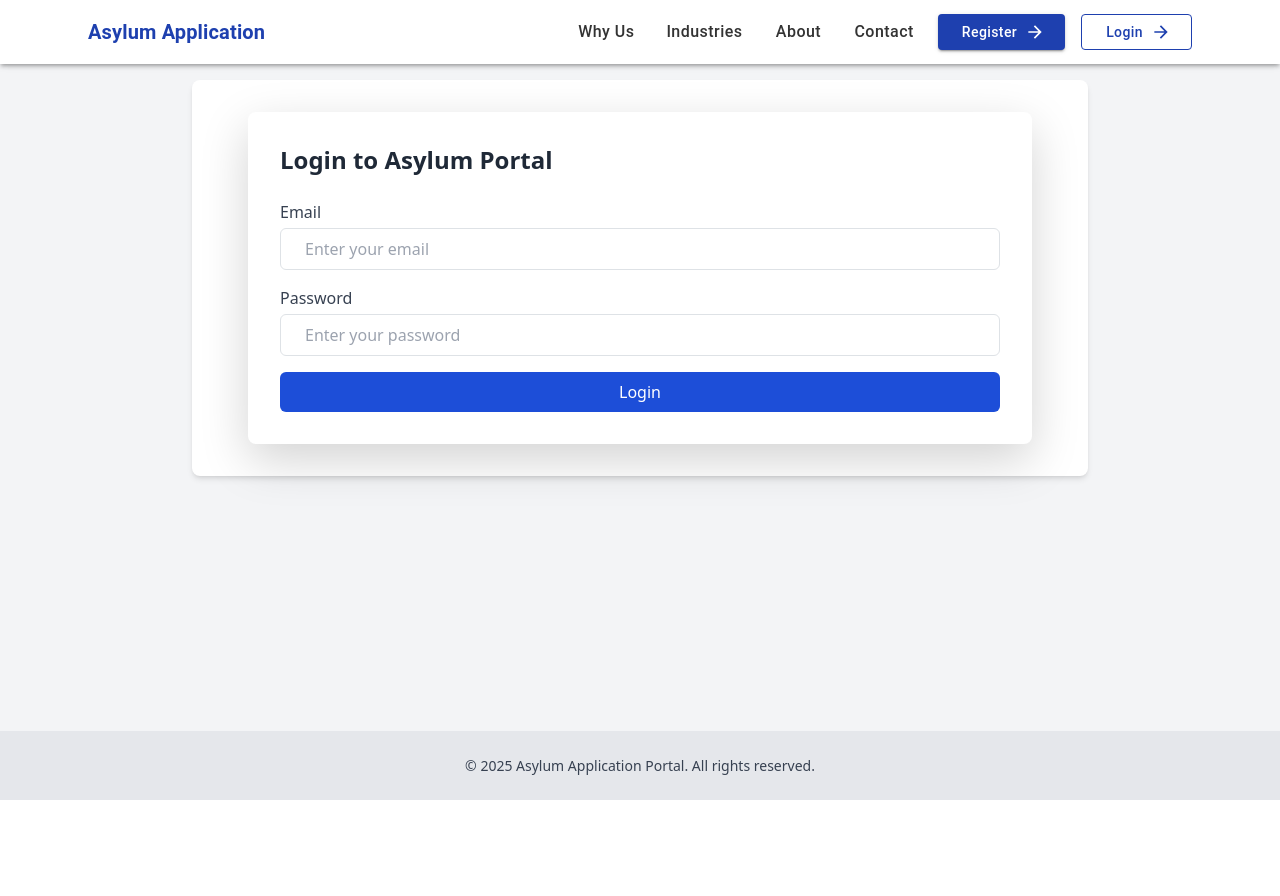
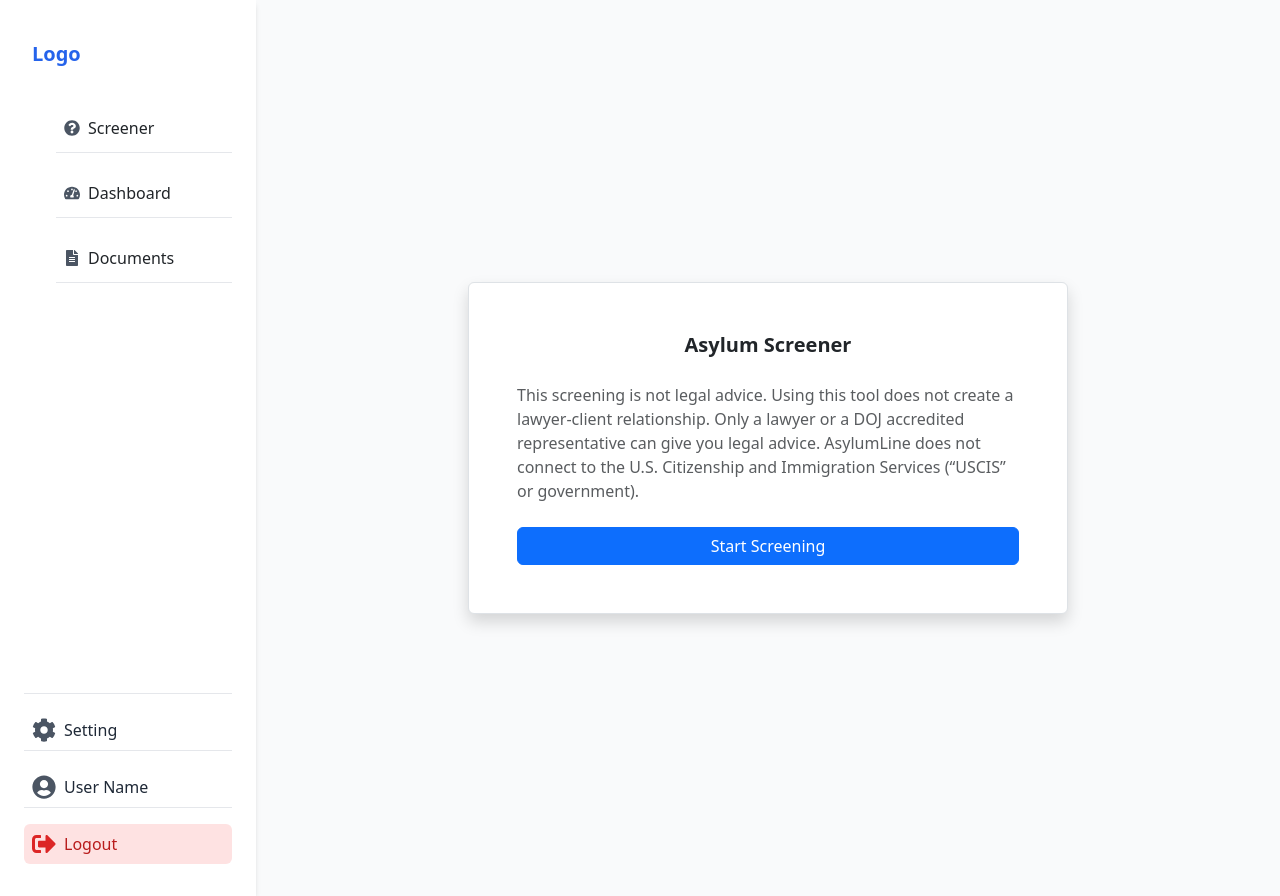
Before and after one commit to balar06/Asylum_FE, a React (Create React App) app: page /screener in a window 1280 px wide. Before the commit this address led to /login. Before the commit the page ends 800 px from the top, so only its background shows below. Built offline with nearby package versions, Linux system fonts and the light colour scheme; sample sign-in values are in the browser's storage.

Commit message:
screener function

```diff
--- a/package.json
+++ b/package.json
@@ -15,6 +15,7 @@
     "bootstrap": "^5.3.5",
     "downloadjs": "^1.4.7",
     "file-saver": "^2.0.5",
+    "framer-motion": "^12.10.0",
     "pdf-lib": "^1.17.1",
     "react": "^19.0.0",
     "react-dom": "^19.0.0",
--- a/src/App.js
+++ b/src/App.js
@@ -12,6 +12,7 @@
 import Register from './components/GuestLayout/Register';
 
 import Dashboard from './components/UserLayout/Dashboard';
+import Screener from './components/UserLayout/Screener';
 
 // Simulating authentication (Replace with actual logic)
 const isAuthenticated = () => {
@@ -37,18 +38,28 @@
           <Route path="/register" element={<Register />} />
         </Route>
 
-        {/* User Routes */}
+        {/* Authenticated Routes */}
         <Route
           path="/dashboard"
           element={
             <PrivateRoute>
-              <UserLayout />
+              <UserLayout>
+                <Dashboard />
+              </UserLayout>
             </PrivateRoute>
           }
-        >
-          <Route index element={<Dashboard />} />
-          {/* Add more user-specific routes here */}
-        </Route>
+        />
+
+        <Route
+          path="/screener"
+          element={
+            <PrivateRoute>
+              <UserLayout>
+                <Screener />
+              </UserLayout>
+            </PrivateRoute>
+          }
+        />
 
         {/* Redirect unknown routes to login */}
         <Route path="*" element={<Navigate to="/login" />} />
--- a/src/components/GuestLayout/Login.js
+++ b/src/components/GuestLayout/Login.js
@@ -1,5 +1,5 @@
 import React, { useState } from 'react';
-import { useNavigate } from 'react-router-dom';
+import { useNavigate, Link } from 'react-router-dom';
 import { FaSpinner } from 'react-icons/fa';
 import axios from 'axios';
 
@@ -40,7 +40,7 @@
       localStorage.setItem('userEmail', userEmail);
 
       console.log('Login successful:', response.data);
-      navigate('/dashboard');
+      navigate('/screener');
     } catch (err) {
       console.error('Login error:', err);
       setError('Invalid email or password');
@@ -97,6 +97,14 @@
           </button>
 
         </form>
+
+        <p className="mt-6 text-center text-sm text-gray-600">
+          New to Asylum App?{' '}
+          <Link to="/register" className="text-blue-600 hover:underline font-medium">
+            Register Here
+          </Link>
+        </p>
+
       </div>
     </div>
   );
--- /dev/null
+++ b/src/components/UserLayout/Screener.js
@@ -0,0 +1,189 @@
+import React, { useState } from 'react';
+import { useNavigate } from 'react-router-dom';
+
+const questions = [
+  {
+    id: 0,
+    type: 'info',
+    content: `This screening is not legal advice. Using this tool does not create a lawyer-client relationship. Only a lawyer or a DOJ accredited representative can give you legal advice. AsylumLine does not connect to the U.S. Citizenship and Immigration Services (“USCIS” or government).`,
+    buttonText: 'Start Screening',
+  },
+  {
+    id: 1,
+    type: 'yesno',
+    question: 'Are you currently in the U.S.?',
+    onNo: 'You NEED to be physically present in the U.S. to apply for asylum.',
+  },
+  {
+    id: 2,
+    type: 'yesno',
+    question: 'Are you a U.S. citizen?',
+    onYes: 'You are not eligible for asylum.',
+  },
+  {
+    id: 3,
+    type: 'yesno',
+    question: 'Do you fear persecution in your home country?',
+    onNo: 'You need to hold fear of persecution to apply for asylum.',
+  },
+  {
+    id: 4,
+    type: 'checkbox',
+    question: 'What kind of persecution do you fear?',
+    options: [
+      'Race',
+      'Religion',
+      'Nationality',
+      'Political opinion',
+      'Membership in a particular social group',
+      'Other',
+      'I am not sure',
+    ],
+  },
+  {
+    id: 5,
+    type: 'text',
+    question: 'Were you given an A-number?',
+    placeholder: 'Enter your A-number if known (optional)',
+  },
+];
+
+export default function Screener() {
+  const [step, setStep] = useState(0);
+  const [answers, setAnswers] = useState({});
+  const [error, setError] = useState('');
+  const navigate = useNavigate();
+  const current = questions[step];
+
+  const handleNext = (answer) => {
+    if (current.type === 'yesno') {
+      if (current.onYes && answer === 'Yes') {
+        setError(current.onYes);
+        return;
+      }
+      if (current.onNo && answer === 'No') {
+        setError(current.onNo);
+        return;
+      }
+    }
+
+    setError('');
+    setAnswers((prev) => ({ ...prev, [current.id]: answer }));
+    setStep((prev) => prev + 1);
+  };
+
+  const handleFinalSubmit = async (value) => {
+    try {
+      const updatedAnswers = { ...answers, [current.id]: value };
+      setAnswers(updatedAnswers);
+      localStorage.setItem('asylumEligible', 'true');
+      navigate('/dashboard');
+    } catch {
+      setError('Something went wrong. Please try again.');
+    }
+  };
+
+  const renderQuestion = () => {
+    if (current.type === 'info') {
+      return (
+        <>
+          <p className="text-muted mb-4">{current.content}</p>
+          <button onClick={() => setStep(step + 1)} className="btn btn-primary w-100">
+            {current.buttonText}
+          </button>
+        </>
+      );
+    }
+
+    if (current.type === 'yesno') {
+      return (
+        <>
+          <h5 className="mb-4">{current.question}</h5>
+          <div className="d-flex gap-3">
+            <button onClick={() => handleNext('Yes')} className="btn btn-success w-50">Yes</button>
+            <button onClick={() => handleNext('No')} className="btn btn-danger w-50">No</button>
+          </div>
+        </>
+      );
+    }
+
+    if (current.type === 'checkbox') {
+      return (
+        <form
+          onSubmit={(e) => {
+            e.preventDefault();
+            const selected = Array.from(e.target.elements)
+              .filter((el) => el.checked)
+              .map((el) => el.value);
+            if (selected.length === 0) {
+              setError('Please select at least one option.');
+            } else {
+              handleNext(selected);
+            }
+          }}
+        >
+          <h5 className="mb-3">{current.question}</h5>
+          <div className="mb-4">
+            {current.options.map((opt, i) => (
+              <div className="form-check" key={i}>
+                <input
+                  type="checkbox"
+                  id={`opt-${i}`}
+                  className="form-check-input"
+                  value={opt}
+                  name="persecution"
+                />
+                <label htmlFor={`opt-${i}`} className="form-check-label">
+                  {opt}
+                </label>
+              </div>
+            ))}
+          </div>
+          <button type="submit" className="btn btn-primary w-100">Next</button>
+        </form>
+      );
+    }
+
+    if (current.type === 'text') {
+      return (
+        <form
+          onSubmit={(e) => {
+            e.preventDefault();
+            const val = e.target.elements[0].value;
+            handleFinalSubmit(val);
+          }}
+        >
+          <h5 className="mb-3">{current.question}</h5>
+          <input
+            type="text"
+            className="form-control mb-3"
+            placeholder={current.placeholder}
+          />
+          <button type="submit" className="btn btn-primary w-100">Submit</button>
+        </form>
+      );
+    }
+
+    return null;
+  };
+
+  return (
+    <div className="w-100 h-screen d-flex justify-content-center align-items-center p-4">
+      <div className="bg-white border shadow rounded p-5 w-100" style={{ maxWidth: '600px' }}>
+        <h4 className="text-center mb-4 text-xl font-semibold">Asylum Screener</h4>
+        {renderQuestion()}
+
+        {error && (
+          <div className="alert alert-warning mt-4">
+            {error}
+            <div className="mt-3 text-center">
+              <button className="btn btn-outline-secondary btn-sm" onClick={() => navigate('/')}>
+                Return to Home
+              </button>
+            </div>
+          </div>
+        )}
+      </div>
+    </div>
+  );
+}
--- a/src/components/UserLayout/UserLayout.js
+++ b/src/components/UserLayout/UserLayout.js
@@ -1,9 +1,9 @@
 import React from 'react';
 import { Outlet, useNavigate } from 'react-router-dom';
-import { FaTachometerAlt, FaUserCircle, FaCog, FaFileAlt, FaSignOutAlt } from 'react-icons/fa';
+import {FaQuestionCircle , FaTachometerAlt, FaUserCircle, FaCog, FaFileAlt, FaSignOutAlt } from 'react-icons/fa';
 import axios from 'axios';
 
-export default function UserLayout() {
+export default function UserLayout({ children }) {
   const navigate = useNavigate();
 
   const logout = async () => {
@@ -40,7 +40,13 @@
 
           {/* Navigation */}
           <ul className="mt-4 space-y-1">
-            <li className="p-2 rounded-lg hover:bg-gray-100 cursor-pointer flex items-center gap-2">
+            <li onClick={() => navigate('/screener/')}
+              className="p-2 rounded-lg hover:bg-gray-100 cursor-pointer flex items-center gap-2">
+              <FaQuestionCircle className="text-gray-600" /> Screener
+            </li>
+            <div className="border-t pt-3"></div>
+            <li onClick={() => navigate('/dashboard/')}
+              className="p-2 rounded-lg hover:bg-gray-100 cursor-pointer flex items-center gap-2">
               <FaTachometerAlt className="text-gray-600" /> Dashboard
             </li>
             <div className="border-t pt-3"></div>
@@ -79,7 +85,9 @@
 
       {/* Main Content */}
       <main className="flex-1 p-6">
-        <Outlet />
+      <div className="flex-grow p-4">
+        {children || <Outlet />}
+      </div>
       </main>
     </div>
   );
```
Also changed, not shown: 1 other file (tests, documents, lock files or other folders).
